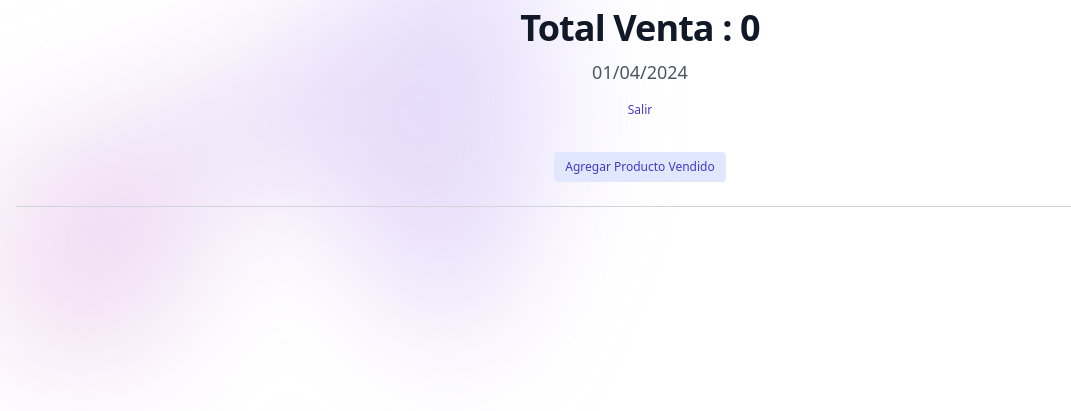
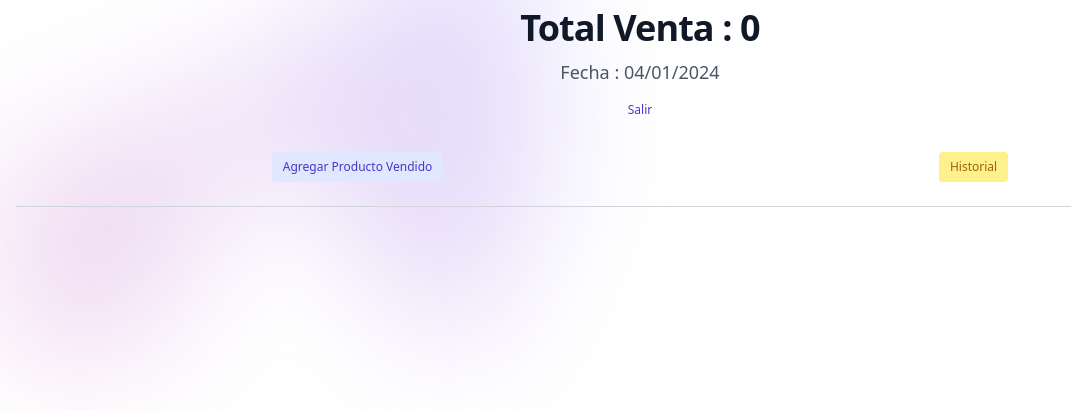
Before and after one commit to sakurajima478/caja, a Django app: page / in a window 1280 px wide. Shown: the top 411 px of the page, without its empty margins (0-1071 px from the left). Run offline with Django 4.2, Linux system fonts and the light colour scheme; the visitor is signed in with stand-in values (Sample User, id 1); data that the repository does not hold is empty; some libraries are stand-ins or nearby versions.

Commit message:
Historial

```diff
--- a/caja/forms.py
+++ b/caja/forms.py
@@ -1,6 +1,9 @@
 from django import forms
 
 from .models import Producto
+
+class CalendarioForm(forms.Form):
+    fecha = forms.DateField(widget = forms.SelectDateWidget(years=range(2023, 2034)), input_formats=['%Y-%m-%d', '%d/%m/%Y'])
 
 class ProductoForm(forms.ModelForm):
     nombre = forms.CharField(
--- a/caja/urls.py
+++ b/caja/urls.py
@@ -2,6 +2,7 @@ from django.urls import path
 
 from .views import (
     caja,
+    historial,
     eliminar_producto,
     actualizar_producto
 )
@@ -10,6 +11,7 @@ app_name = 'caja'
 
 urlpatterns = [
     path('', caja, name='caja'),
+    path('historial/', historial, name="historial"),
     path('actualizar/<int:pk>', actualizar_producto, name='actualizar_producto'),
     path('eliminar/<int:pk>', eliminar_producto, name='eliminar_producto'),
 ]
--- a/caja/views.py
+++ b/caja/views.py
@@ -4,15 +4,15 @@ from django.contrib import messages
 from django.contrib.auth.decorators import login_required
 
 from .models import Producto
-from .forms import ProductoForm, ActualizarProductoForm
+from .forms import ProductoForm, ActualizarProductoForm, CalendarioForm
 
 # Create your views here.
 
 @login_required
 def  caja(request):
     fecha_actual = timezone.now()
+    form_crear = ProductoForm(request.POST or None, initial={'cantidad': 1})
     productos = Producto.objects.filter(usuario=request.user, fecha_venta__date=fecha_actual)
-    form_crear = ProductoForm(request.POST or None, initial={'cantidad': 1})
 
     venta = 0
 
@@ -47,6 +47,7 @@ def  caja(request):
         else:
             messages.warning(request, "Los datos son invalidos")
 
+
     context = {
         "productos" : productos,
         "form_crear" : form_crear,
@@ -55,6 +56,32 @@ def  caja(request):
     }
 
     return render(request, 'pages/caja/caja.html', context)
+
+@login_required
+def historial(request):
+    fecha = timezone.localtime(timezone.now())
+    fecha = fecha.strftime('%Y-%m-%d')
+    form_calendario = CalendarioForm(request.POST or None, initial={'fecha': fecha})
+    productos = Producto.objects.filter(usuario=request.user, fecha_venta__date=fecha)
+
+    venta = 0
+
+    if form_calendario.is_valid():
+        fecha = form_calendario.cleaned_data['fecha']
+        productos = Producto.objects.filter(usuario=request.user, fecha_venta__date=fecha)
+
+    for producto in productos:
+        venta += producto.precio * producto.cantidad
+
+    context = {
+        "productos" : productos,
+        "venta" : venta,
+        "form_calendario" : form_calendario,
+        "fecha" : fecha
+    }
+
+    return render(request, 'pages/caja/historial.html', context)
+
 
 @login_required
 def actualizar_producto(request, pk):
--- a/core/settings.py
+++ b/core/settings.py
@@ -114,7 +114,7 @@ AUTH_PASSWORD_VALIDATORS = [
 # Internationalization
 # https://docs.djangoproject.com/en/4.2/topics/i18n/
 
-LANGUAGE_CODE = 'en-us'
+LANGUAGE_CODE = 'es-ES'
 
 TIME_ZONE = 'America/Bogota'
 
--- a/templates/pages/caja/caja.html
+++ b/templates/pages/caja/caja.html
@@ -8,7 +8,7 @@
   </div>
   <div class="mx-auto max-w-2xl text-center">
     <h2 class="mt-2 text-3xl font-bold tracking-tight text-gray-900 sm:text-4xl">Total Venta : {{ venta|intcomma }}</h2>
-    <p class="my-2 text-lg leading-8 text-gray-600">{{ fecha_actual|date:"SHORT_DATE_FORMAT" }}</p>
+    <p class="my-2 text-lg leading-8 text-gray-600">Fecha : {{ fecha_actual|date:"SHORT_DATE_FORMAT" }}</p>
     <a href="{% url 'salir' %}" class="px-2.5 py-1.5 text-xs font-medium rounded dark:text-dark-txt text-indigo-700 dark:bg-dark-third dark:hover:bg-dark-third hover:text-red-700 dark:focus:ring-dark-third focus:ring-indigo-500">Salir</a>
   </div>
 
@@ -20,6 +20,9 @@
                 Agregar Producto Vendido
             </span>
         </button>
+        <a href="{% url 'caja:historial' %}" class="my-4  mx-auto inline-flex float-right items-center px-2.5 py-1.5 border border-transparent text-xs font-medium rounded dark:text-dark-txt text-yellow-700 dark:bg-dark-third bg-yellow-200 dark:hover:bg-dark-third hover:bg-yellow-300 focus:outline-none focus:ring-2 focus:ring-offset-2 dark:focus:ring-dark-third focus:ring-indigo-500">
+              Historial
+      </a>
     </div>
 
     <div x-show="open" x-transition:enter="ease-out duration-300" x-transition:enter-start="opacity-0" x-transition:enter-end="opacity-100" x-transition:leave="ease-in duration-200" x-transition:leave-start="opacity-100" x-transition:leave-end="opacity-0" @click.away="open = false" class="fixed z-10 inset-0 overflow-y-auto" aria-labelledby="modal-title" role="dialog" aria-modal="true">
```
Also changed, not shown: templates/pages/caja/historial.html (added, +52 -0 lines).
